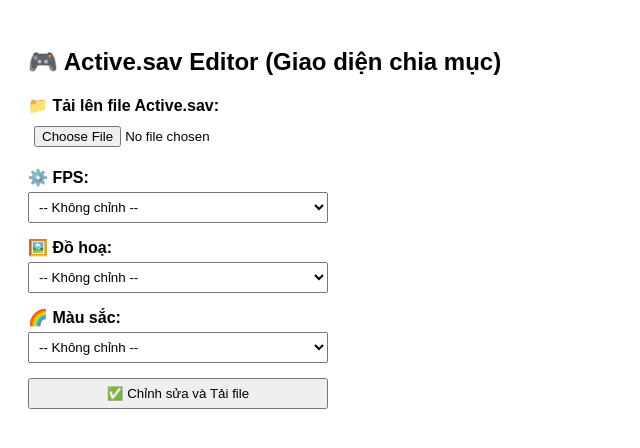
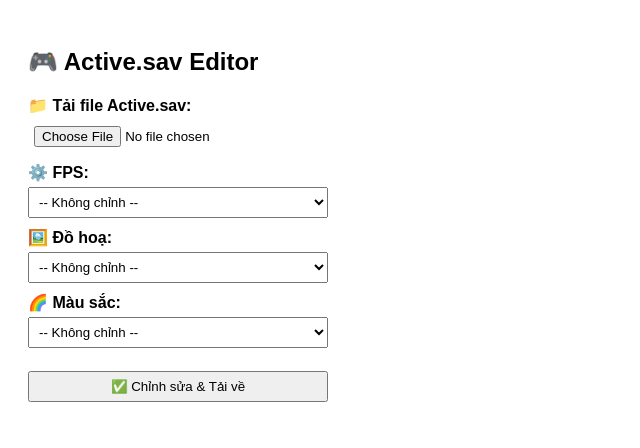
Before and after one commit to ThanhDatSon/ThanhDatSon.github.io, a plain HTML site: page index.html in a window 1280 px wide. Shown: the whole page, without its empty margins (0-640 px from the left). Drawn offline with Linux system fonts and the light colour scheme.

Commit message:
Update index.html

```diff
--- a/index.html
+++ b/index.html
@@ -2,23 +2,19 @@
 <html>
 <head>
   <meta charset="UTF-8">
-  <title>Active.sav Save Editor</title>
+  <title>Active.sav Editor</title>
   <style>
     body { font-family: sans-serif; padding: 20px; }
-    .section { margin-bottom: 15px; }
-    label { font-weight: bold; margin-top: 10px; display: block; }
-    select, input[type="file"], button { padding: 6px; margin-top: 5px; display: block; width: 100%; max-width: 300px; }
+    label { display: block; margin-top: 10px; font-weight: bold; }
+    select, button, input { padding: 6px; margin-top: 5px; max-width: 300px; width: 100%; }
   </style>
 </head>
 <body>
-  <h2>🎮 Active.sav Editor (Giao diện chia mục)</h2>
+  <h2>🎮 Active.sav Editor</h2>
 
-  <div class="section">
-    <label>📁 Tải lên file Active.sav:</label>
+  <label>📁 Tải file Active.sav:</label>
   <input type="file" id="fileInput">
-  </div>
 
-  <div class="section">
   <label>⚙️ FPS:</label>
   <select id="fpsSelect">
     <option value="">-- Không chỉnh --</option>
@@ -28,9 +24,7 @@
     <option value="7">90 FPS</option>
     <option value="8">120 FPS</option>
   </select>
-  </div>
 
-  <div class="section">
   <label>🖼️ Đồ hoạ:</label>
   <select id="qualitySelect">
     <option value="">-- Không chỉnh --</option>
@@ -41,9 +35,7 @@
     <option value="4">HDR</option>
     <option value="5">ULTRA HDR</option>
   </select>
-  </div>
 
-  <div class="section">
   <label>🌈 Màu sắc:</label>
   <select id="styleSelect">
     <option value="">-- Không chỉnh --</option>
@@ -53,11 +45,13 @@
     <option value="4">Tự nhiên</option>
     <option value="5">Rực rỡ</option>
   </select>
-  </div>
 
-  <button onclick="editFile()">✅ Chỉnh sửa và Tải file</button>
+  <br><br>
+  <button onclick="editFile()">✅ Chỉnh sửa & Tải về</button>
 
   <script>
+    let buffer, view;
+
     const KEYS = {
       fps: [
         'BattleFPS\u0000\u000C\u0000\u0000\u0000IntProperty',
@@ -74,15 +68,13 @@
       ]
     };
 
-    let buffer, view;
-
     document.getElementById("fileInput").addEventListener("change", function(e) {
       const file = e.target.files[0];
       const reader = new FileReader();
       reader.onload = function(event) {
         buffer = event.target.result;
         view = new DataView(buffer);
-        alert("✅ File đã tải xong!");
+        alert("✅ File đã tải thành công.");
       };
       reader.readAsArrayBuffer(file);
     });
@@ -119,27 +111,26 @@
 
     function editFile() {
       if (!buffer) {
-        alert("❗ Bạn chưa tải file Active.sav.");
+        alert("❗ Bạn chưa chọn file.");
         return;
       }
-
-      let totalChanged = 0;
 
       const fpsVal = parseInt(document.getElementById("fpsSelect").value);
       const qualVal = parseInt(document.getElementById("qualitySelect").value);
       const styleVal = parseInt(document.getElementById("styleSelect").value);
 
-      if (!isNaN(fpsVal)) totalChanged += patch(KEYS.fps, fpsVal);
-      if (!isNaN(qualVal)) totalChanged += patch(KEYS.quality, qualVal);
-      if (!isNaN(styleVal)) totalChanged += patch(KEYS.style, styleVal);
+      let total = 0;
+      if (!isNaN(fpsVal)) total += patch(KEYS.fps, fpsVal);
+      if (!isNaN(qualVal)) total += patch(KEYS.quality, qualVal);
+      if (!isNaN(styleVal)) total += patch(KEYS.style, styleVal);
 
-      if (totalChanged > 0) {
+      if (total > 0) {
         const blob = new Blob([buffer], { type: "application/octet-stream" });
         const a = document.createElement("a");
         a.href = URL.createObjectURL(blob);
         a.download = "Active_edited.sav";
         a.click();
-        alert(`✅ Đã chỉnh ${totalChanged} mục thành công.`);
+        alert(`✅ Đã chỉnh ${total} mục.`);
       } else {
         alert("⚠️ Không có mục nào được chỉnh.");
       }
```
Lines whose indentation alone changed are shown as unchanged.
